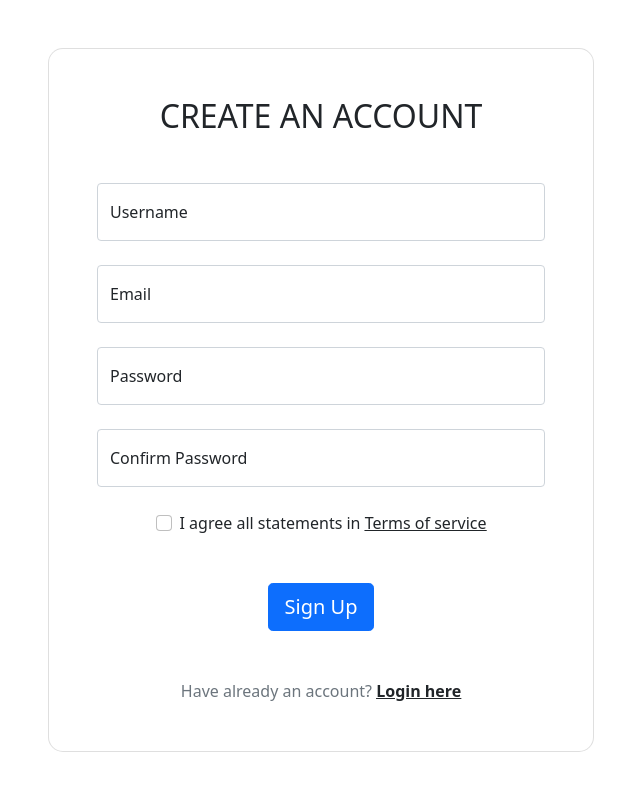
After one commit to snowline2015/ImageEncryption-RSA, a Flask app: page /signup in a window 1280 px wide. The commit adds this page. Shown: the whole page, without its empty margins (319-959 px from the left). Run offline with Flask 2, Linux system fonts and the light colour scheme.

Commit message:
login & signup

```diff
--- a/Client/Client.py
+++ b/Client/Client.py
@@ -1,25 +1,41 @@
 import requests
 import json
 from RSA import RSA_key_generation
-
-url = 'http://127.0.0.1:5000/'
-
-# Get all account
-response = requests.get(url + 'account')
-
-# Get specific account
-response = requests.get(url + 'account/0')
-
-# Register account
-account = {"name": "iamjusthoang","pass": "123","id": "","pub_rsa": ["",""]}
-response = requests.post(url + 'account', json=account)
-
-# Update account
-account = {"name": "iamjusthoang","pass": "123","id": "","pub_rsa": ["",""]}
-response = requests.put(url + 'account/0', json=account)
-
-# Delete account
-response = requests.delete(url + 'account/1')
+from flask import Flask, render_template, url_for, request, redirect
 
 
-print(response.text)
+app = Flask(__name__)
+# url = 'http://127.0.0.1:5000/'
+
+# # Get all account
+# response = requests.get(url + 'account')
+
+# # Get specific account
+# response = requests.get(url + 'account/0')
+
+# # Register account
+# account = {"name": "iamjusthoang","pass": "123","id": "","pub_rsa": ["",""]}
+# response = requests.post(url + 'account', json=account)
+
+# # Update account
+# account = {"name": "iamjusthoang","pass": "123","id": "","pub_rsa": ["",""]}
+# response = requests.put(url + 'account/0', json=account)
+
+# # Delete account
+# response = requests.delete(url + 'account/1')
+
+
+@app.route("/")
+def login():
+    return render_template("login.html")
+
+@app.route("/signup")
+def signup():
+    return render_template("signup.html")
+
+@app.route("/home")
+def home():
+    return render_template("home.html")
+
+if __name__ == "__main__":
+    app.run(debug=True)
--- /dev/null
+++ b/Client/templates/signup.html
@@ -0,0 +1,66 @@
+<!DOCTYPE html>
+<html lang="en">
+<head>
+    <meta charset="UTF-8">
+    <meta http-equiv="X-UA-Compatible" content="IE=edge">
+    <meta name="viewport" content="width=device-width, initial-scale=1.0">
+    <link href="https://cdn.jsdelivr.net/npm/bootstrap@5.1.3/dist/css/bootstrap.min.css" rel="stylesheet">
+    <script src="https://cdn.jsdelivr.net/npm/bootstrap@5.1.3/dist/js/bootstrap.bundle.min.js"></script>
+    <title>Sign Up</title>
+
+</head>
+
+<body>
+
+    <section class="vh-100">
+        <div class="mask d-flex align-items-center h-100">
+          <div class="container h-100">
+            <div class="row d-flex justify-content-center align-items-center h-100">
+              <div class="col-12 col-md-9 col-lg-7 col-xl-6">
+                <div class="card" style="border-radius: 15px;">
+                  <div class="card-body p-5">
+                    <h2 class="text-uppercase text-center mb-5">Create an account</h2>
+
+                      <div class="form-floating mb-4">
+                        <input type="text" class="form-control" id="floatingName" placeholder="Input Username">
+                        <label for="floatingName">Username</label>
+                      </div>
+
+                      <div class="form-floating mb-4">
+                        <input type="email" class="form-control" id="floatingEmail" placeholder="Input Email">
+                        <label for="floatingName">Email</label>
+                      </div>
+
+                      <div class="form-floating mb-4">
+                        <input type="password" class="form-control" id="floatingPassword" placeholder="Input Password">
+                        <label for="floatingPassword">Password</label>
+                      </div>
+
+                      <div class="form-floating mb-4">
+                        <input type="password" class="form-control" id="floatingPassword2" placeholder="Input Password again">
+                        <label for="floatingPassword2">Confirm Password</label>
+                      </div>
+
+                      <div class="form-check d-flex justify-content-center mb-5">
+                        <input class="form-check-input me-2" type="checkbox" value="" id="form2Example3cg"/>
+                        <label class="form-check-label" for="form2Example3g">
+                          I agree all statements in <a href="terms.html" class="text-body"><u>Terms of service</u></a>
+                        </label>
+                      </div>
+
+                      <div class="d-grid justify-content-center">
+                        <button type="submit" class="btn btn-primary btn-block btn-lg">Sign Up</button>
+                      </div>
+
+                      <p class="text-center text-muted mt-5 mb-0">Have already an account? <a href="{{ url_for('login') }}" class="fw-bold text-body"><u>Login here</u></a></p>
+
+                  </div>
+                </div>
+              </div>
+            </div>
+          </div>
+        </div>
+    </section>
+
+</body>
+</html>
```
Also changed, not shown: Client/templates/login.html (+5 -6 lines), Client/templates/terms.html (added, +12 -0 lines).
